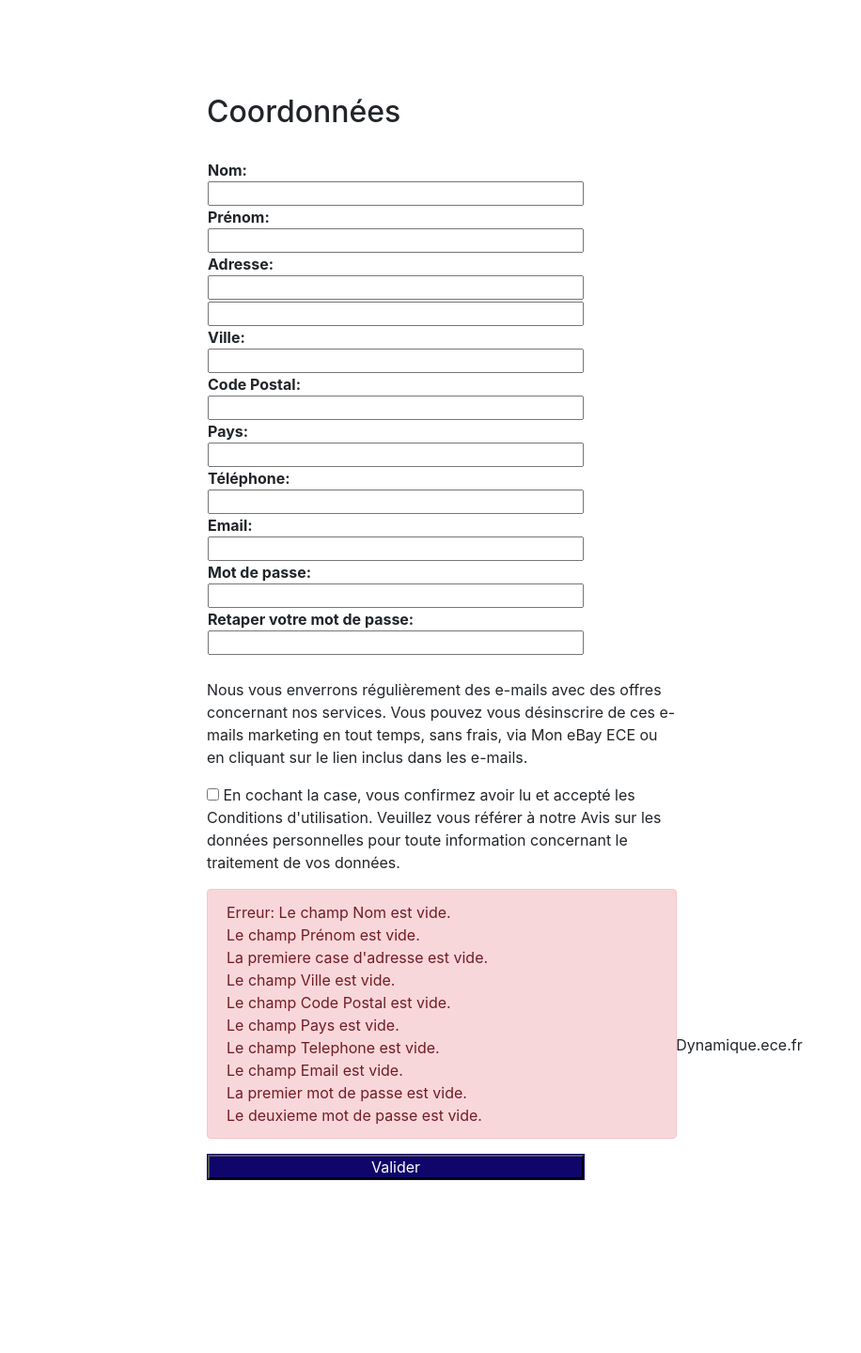
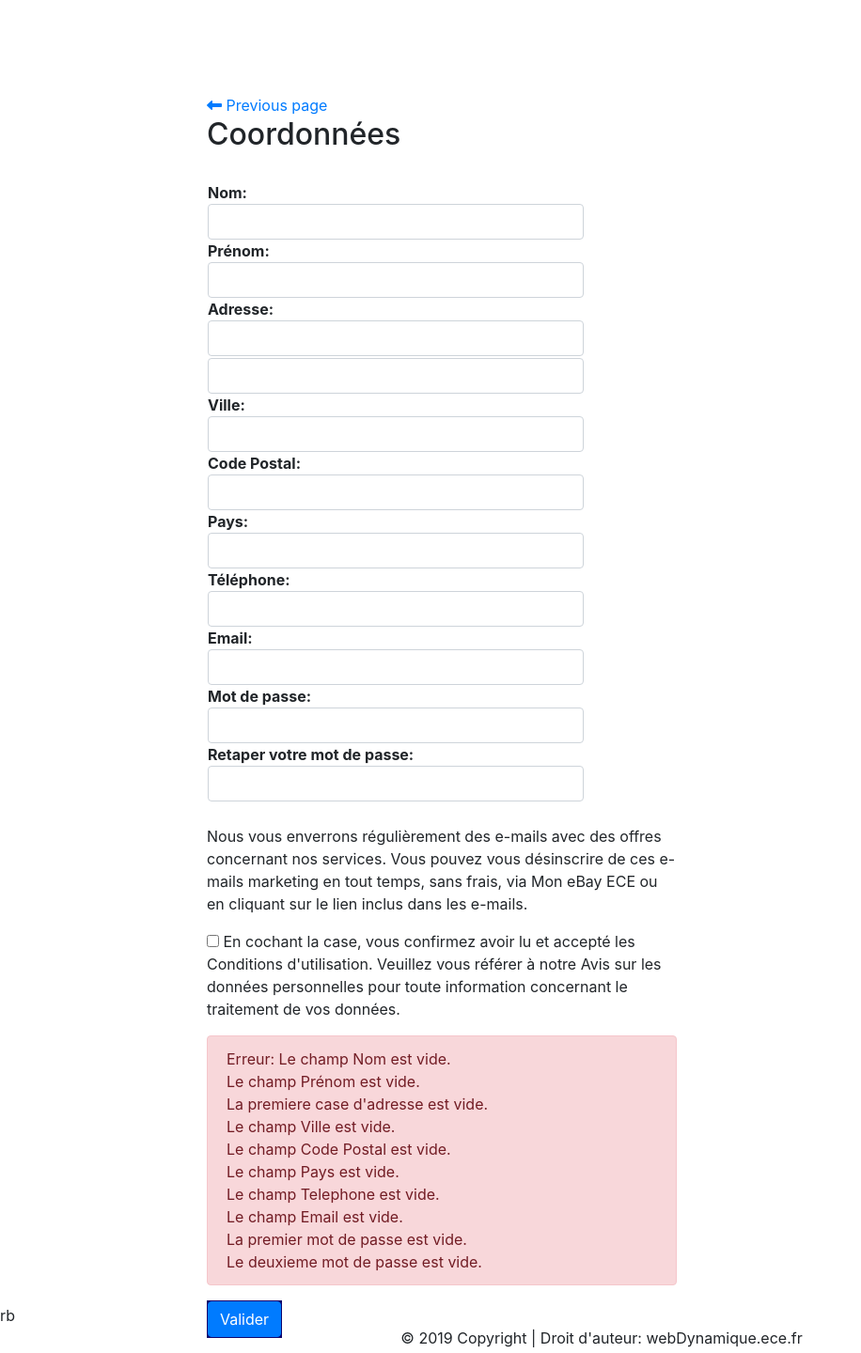
Before and after one commit to RomainElbaamrani/Projet_piscine, a PHP site: page /pageinscriptionacheteur.php in a window 1280 px wide. Shown: the part 61-1501 px from the top of the page at 94% size, without its empty margins (0-916 px from the left). Before the commit the page ends 1317 px from the top, so only its background shows below. Run offline with PHP 8.4, Linux system fonts and the light colour scheme; some libraries are stand-ins or nearby versions.

Commit message:
ajout de bootstrap

```diff
--- a/pageinscriptionacheteur.php
+++ b/pageinscriptionacheteur.php
@@ -139,8 +139,11 @@
 <body>
 <?php require_once('layout/header.php')?>
 
+
 		<div class="container features" style="height: 1100px; padding-top: 100px; padding-left: 150px;">
-			<div class="row">
+        <a href = "javascript:history.back()" class="breadcrumb-item"> <i class="fas fa-long-arrow-alt-left"> </i> Previous page</a>
+
+        <div class="row">
 				<div class="col-lg-4 col-md-4 col-sm-12">
 				<form action="<?php echo htmlspecialchars($_SERVER["PHP_SELF"]);?>" method="post" style="width: 500px;">
         	<table>
@@ -148,45 +151,45 @@
                 <br>
                 <tr>
         			<td><b>Nom: </b></td></tr>
-        			<tr><td><input type="text" style="width: 400px;" name="nom"></td>
+        			<tr><td><input type="text" style="width: 400px;" class="form-control" name="nom"></td>
         		</tr>
                 <tr>
                     <td><b>Prénom: </b></td></tr>
-                    <tr><td><input type="text" style="width: 400px;" name="prenom"></td>
+                    <tr><td><input type="text" style="width: 400px;"class="form-control" name="prenom"></td>
                 </tr>
                 <tr>
         			<td><b>Adresse: </b></td></tr>
-        			<tr><td><input type="text" style="width: 400px;" name="adresse1"></td>
+        			<tr><td><input type="text" style="width: 400px;"class="form-control" name="adresse1"></td>
         		</tr>
-        		<tr><td><input type="text" style="width: 400px;" name="adresse2"></td>
+        		<tr><td><input type="text" style="width: 400px;" class="form-control" name="adresse2"></td>
         		</tr>
                 <tr>
                     <td><b>Ville: </b></td></tr>
-                    <tr><td><input type="text" style="width: 400px;" name="ville"></td>
+                    <tr><td><input type="text" style="width: 400px;"class="form-control" name="ville"></td>
                 </tr>
                 <tr>
         			<td><b>Code Postal: </b></td></tr>
-        			<tr><td><input type="number" style="width: 400px;" name="codepostal"></td>
+        			<tr><td><input type="number" style="width: 400px;" class="form-control"name="codepostal"></td>
         		</tr>
                 <tr>
                     <td><b>Pays: </b></td></tr>
-                    <tr><td><input type="text" style="width: 400px;" name="pays"></td>
+                    <tr><td><input type="text" style="width: 400px;" class="form-control" name="pays"></td>
                 </tr>
                 <tr>
                     <td><b>Téléphone: </b></td></tr>
-                    <tr><td><input type="tel" style="width: 400px;" name="telephone"></td>
+                    <tr><td><input type="tel" style="width: 400px;" class="form-control" name="telephone"></td>
                 </tr>
                 <tr>
         			<td><b>Email: </b></td></tr>
-        			<tr><td><input type="email" style="width: 400px;" name="email"></td>
+        			<tr><td><input type="email" style="width: 400px;" class="form-control" name="email"></td>
         		</tr>
                 <tr>
                     <td><b>Mot de passe: </b></td></tr>
-                    <tr><td><input type="password" style="width: 400px;" name="motdepasse1"></td>
+                    <tr><td><input type="password" style="width: 400px;" class="form-control" name="motdepasse1"></td>
                 </tr>
                 <tr>
                     <td><b>Retaper votre mot de passe: </b></td></tr>
-                    <tr><td><input type="password" style="width: 400px;" name="motdepasse2"></td>
+                    <tr><td><input type="password" style="width: 400px;" class="form-control" name="motdepasse2"></td>
                 </tr>
                 </table>
                 <br>
@@ -196,7 +199,10 @@
      En cochant la case, vous confirmez avoir lu et accepté les Conditions d'utilisation. Veuillez vous référer à notre Avis sur les données personnelles pour toute information concernant le traitement de vos données.</p>
             <table style="background: #0F056B; color:white;">
             	<tr>
-                <td colspan="2"><input type="submit" style="background-color: #0F056B; width: 400px; color: white;" value="Valider"></td></tr>
+                <td colspan="2">
+                    <input type="submit" class="btn btn-primary" value="Valider">
+                </td>
+            </tr>
                 <?php if ($erreur !="") { echo '<div class="alert alert-danger" role="alert"> Erreur: ' . $erreur . ' </div>'; }?>
             </table>
         </form>
@@ -205,7 +211,8 @@
 
 	</div>
 </div>
-	<footer class="page-footer" style="width: 100%" >
+    <footer class="page-footer" style="width: 100%" > <br><br><br><br><br><br><br><br><br><br><br><br>rb
+
 			<div class="footer-copyright text-center">&copy; 2019 Copyright | Droit d'auteur: webDynamique.ece.fr
 			</div>
 		</footer>
```
Also changed, not shown: pageinscriptionvendeur.php (+7 -7 lines).
